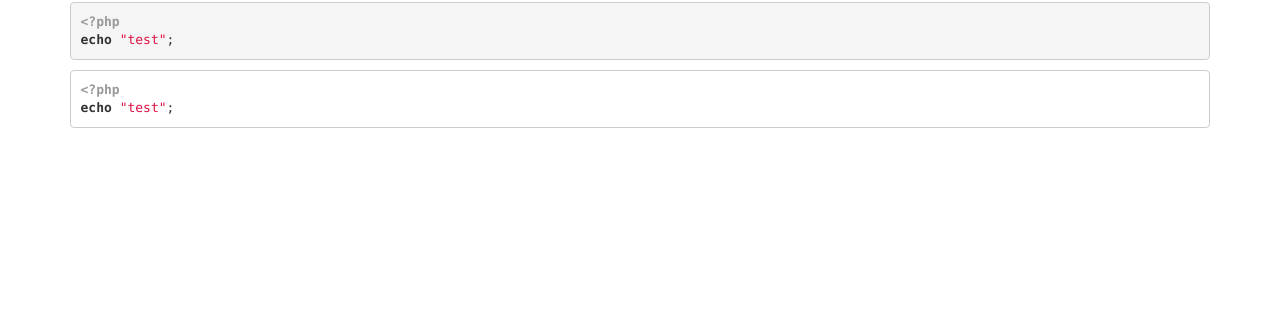
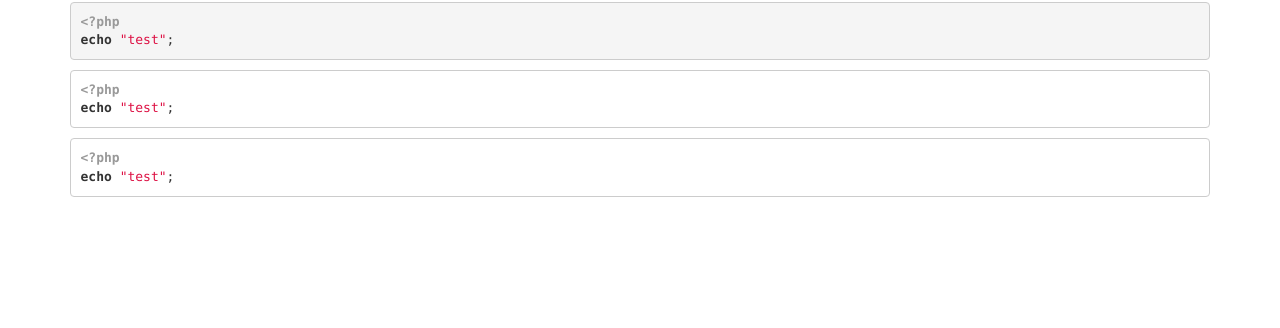
Before and after one commit to fusonic/opengraph, a Jekyll site: the page built from 00-index.md, in a window 1280 px wide. Shown: the part 432-760 px from the top of the page. Built offline with Jekyll 4.4.1, drawn with Linux system fonts in a browser that asks for light colours; nearby versions of some CDN libraries.

Commit message:
Syntax test

````diff
--- a/00-index.md
+++ b/00-index.md
@@ -15,3 +15,8 @@ echo "test";
 <?php
 echo "test";
 ```
+
+~~~php
+<?php
+echo "test";
+~~~
````
